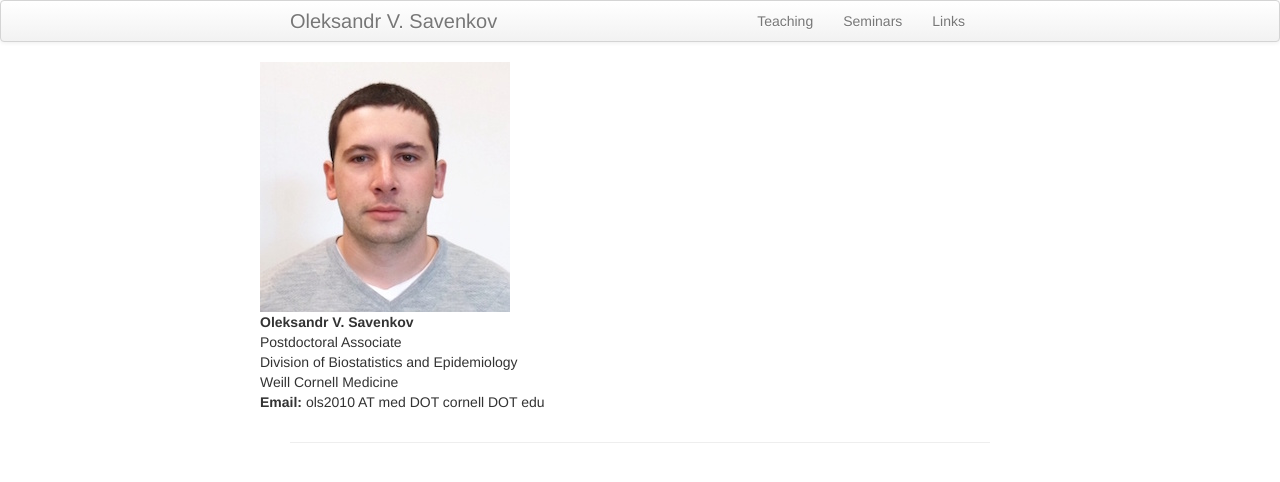
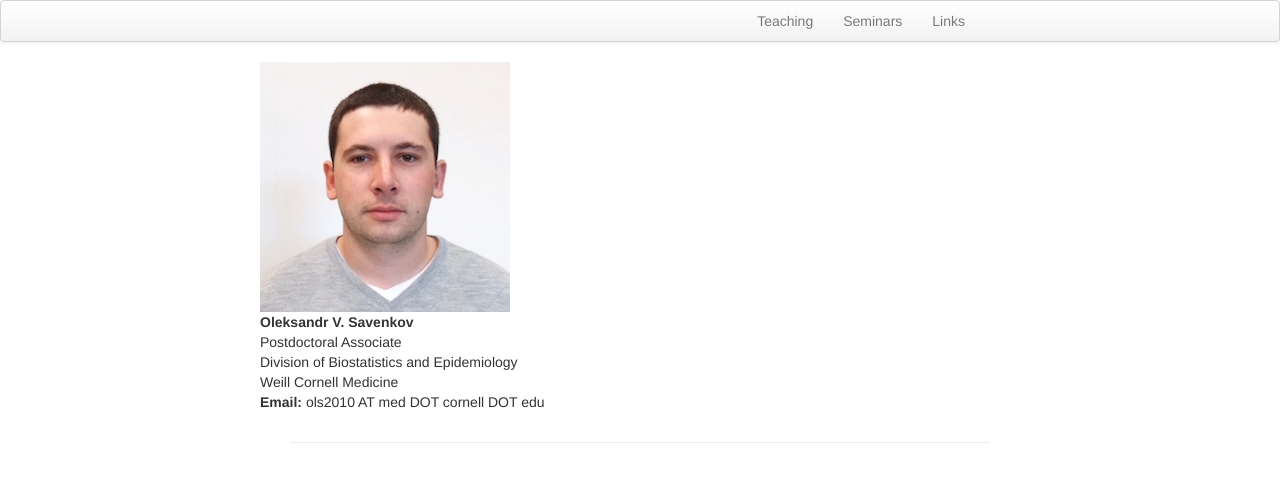
Before and after one commit to ovsavenkov/ovsavenkov.github.io, a Jekyll site: the page built from index.md, in a window 1280 px wide. Shown: the top 482 px of the page. Built offline with Jekyll 4.4.1, drawn with Linux system fonts in a browser that asks for light colours.

Commit message:
site.title changed

```diff
--- a/_includes/themes/twitter/default.html
+++ b/_includes/themes/twitter/default.html
@@ -33,7 +33,7 @@
     <div class="navbar">
       <div class="navbar-inner">
         <div class="container-narrow">
-          <a class="brand" href="{{ HOME_PATH }}">{{ site.title }}</a>
+          <a class="brand" href="{{ HOME_PATH }}">{{ Main }}</a>
           <ul class="nav">
           <!--    <li><a href="{{ BASE_PATH }}/about.html">About</a></li>   -->
               <li><a href="{{ BASE_PATH }}/pubs.html">Teaching</a></li>
```
